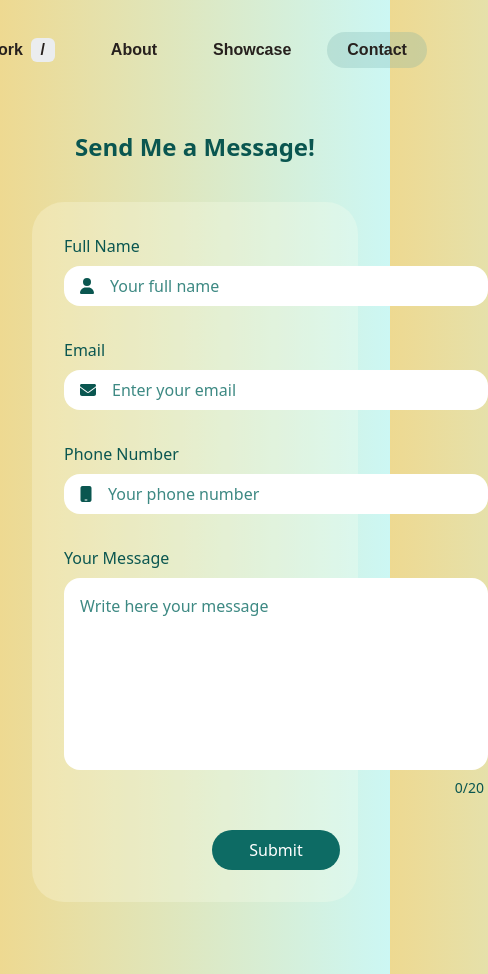
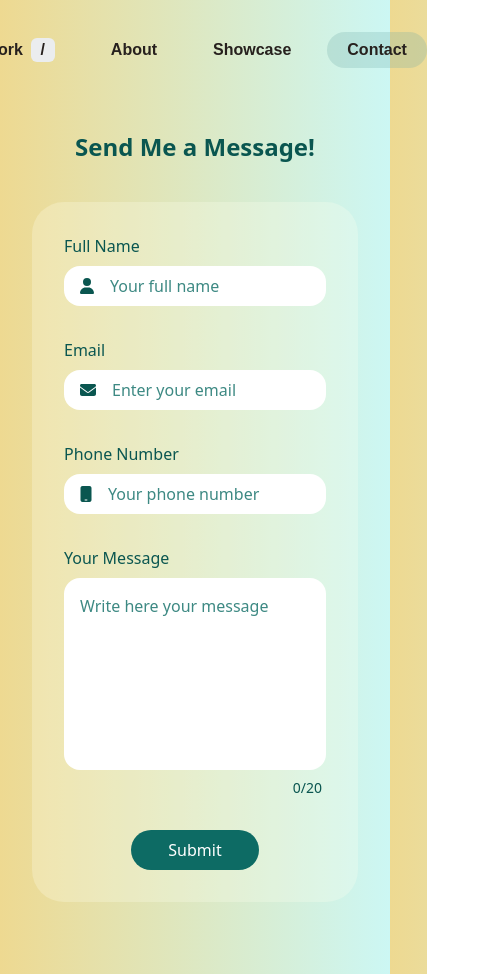
Before and after one commit to Ale-1508/portfolio, a Next.js app: page /contact in a window 390 px wide. Shown: the whole page, 488 px wide, since content can reach past the window. Built offline with nearby package versions, Linux system fonts and the light colour scheme.

Commit message:
fixed responsive layout

```diff
--- a/src/app/_core/components/textfields/SmallTextfield.tsx
+++ b/src/app/_core/components/textfields/SmallTextfield.tsx
@@ -57,7 +57,7 @@ export const SmallTextfield = ( {
           onChange={handleChange}
           required={required}
           className="
-            px-4 py-2 w-96
+            px-4 py-2 w-full
             bg-transparent
             text-md lg:text-lg font-normal
             text-primary-600
--- a/src/app/contact/components/ContactMeForm.tsx
+++ b/src/app/contact/components/ContactMeForm.tsx
@@ -105,15 +105,15 @@ const FormComponent = ( ) => {
   const [ formData, setFormData ] = useState<formData>(initialFormData)
 
   const cardClassNames = classNames(
-    "grid",
-    "w-full max-w-4xl",
+    "flex flex-col",
+    "w-full md:max-w-4xl",
     "items-start justify-start",
     "m-2 py-8 px-8 md:16 gap-8",
     "rounded-4xl justify-evenly items-center",
     "bg-accents-ivory bg-opacity-25 text-white",
     "md:col-span-2",
   );
-  const fieldClassNames = "flex flex-col gap-2"
+  const fieldClassNames = "flex flex-col gap-2 w-full md:w-96"
 
   const validateForm = (): boolean => {
     let isValid = true
```
